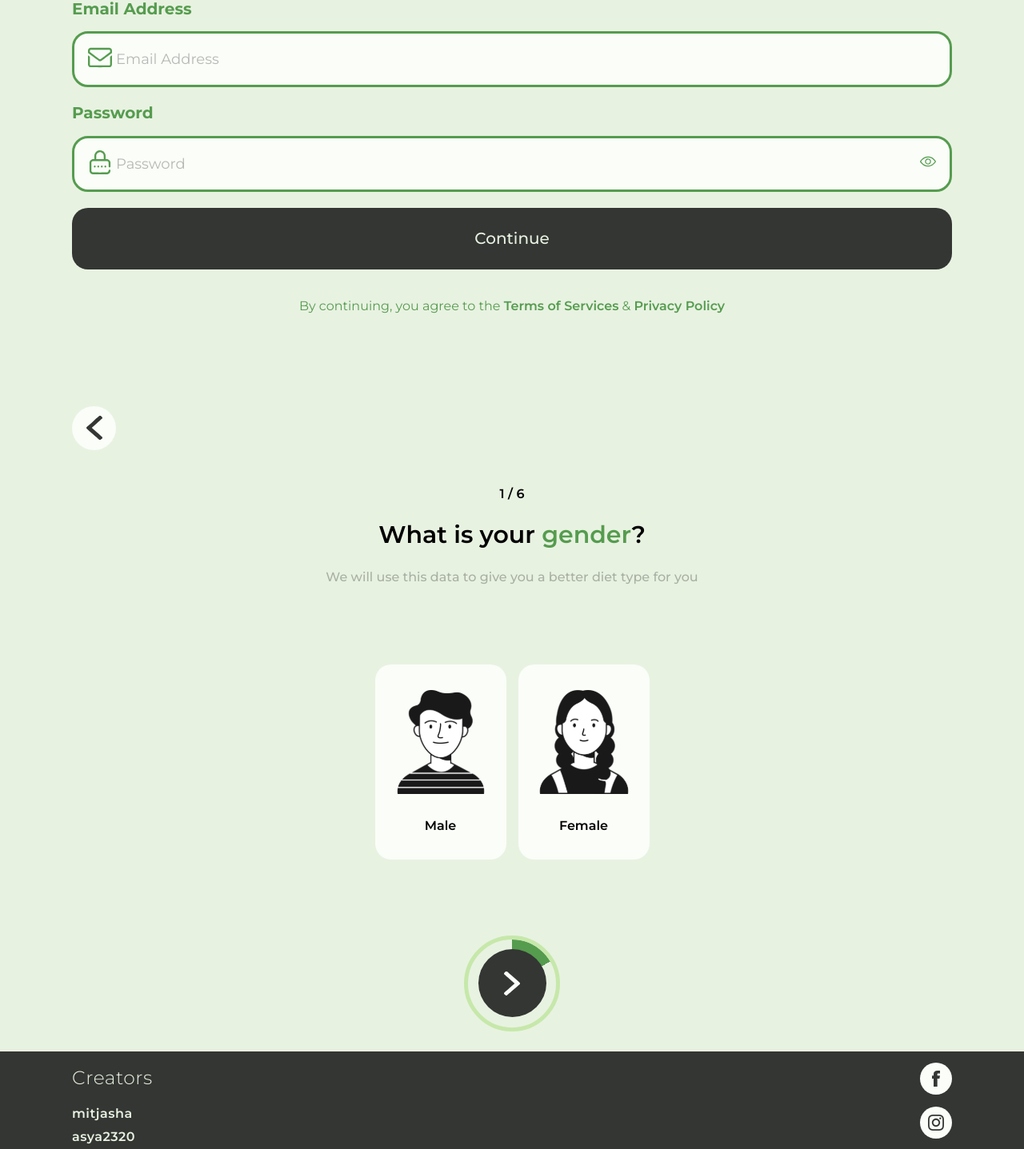
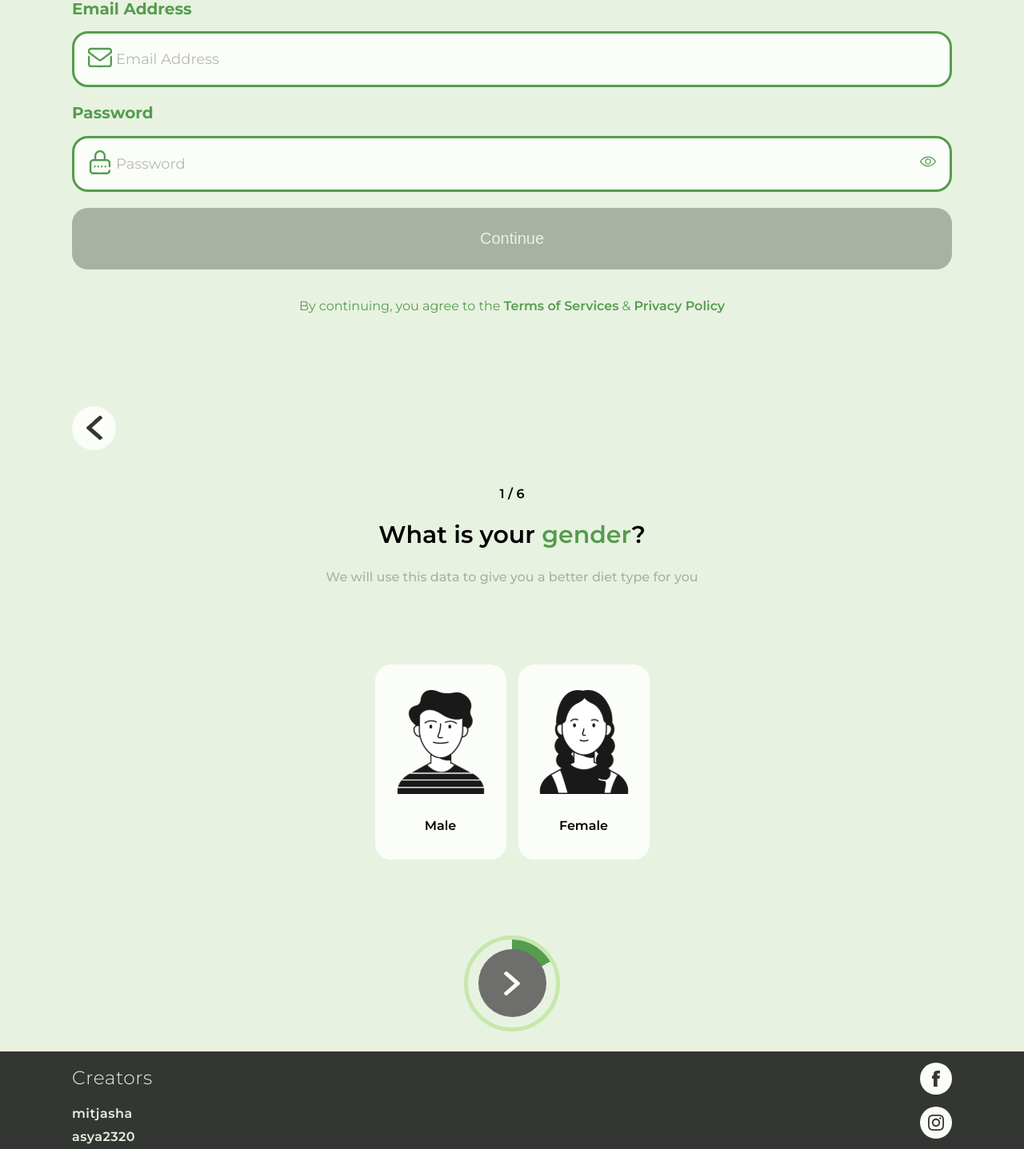
Before and after one commit to mitjasha/avocado, a React (Create React App) app: page / in a window 1280 px wide. Shown: the part 462-1899 px from the top of the page at 80% size. Built offline with nearby package versions, Linux system fonts and the light colour scheme.

Commit message:
feat: add disabled state to btns

```diff
--- a/src/components/Buttons/NextRegButton/NextRegButton.scss
+++ b/src/components/Buttons/NextRegButton/NextRegButton.scss
@@ -32,6 +32,8 @@
   border-radius: 50%;
   justify-content: center;
   align-items: center;
+  cursor: pointer;
+  border: none;
 
   &-icon {
     background: url(../../../assets//svg/arrow-light.svg) no-repeat;
@@ -42,5 +44,12 @@
 
   &:hover {
     transform: scale(1.1);
+    transition: 0.4s all ease;
+  }
+
+  &:disabled {
+    background-color: #6e6f6d;
+    cursor: default;
+    transform: scale(1);
   }
 }
--- a/src/components/Buttons/NextRegButton/NextRegButton.tsx
+++ b/src/components/Buttons/NextRegButton/NextRegButton.tsx
@@ -5,12 +5,14 @@ export interface NextRegButtonProps {
   to?: string;
   onClick?: () => void;
   degree: number;
+  disabled?: boolean;
 }
 
 const NextRegButton: React.FC<NextRegButtonProps> = ({
   to,
   onClick,
   degree,
+  disabled,
   ...attrs
 }) => {
   return (
@@ -21,9 +23,14 @@ const NextRegButton: React.FC<NextRegButtonProps> = ({
           backgroundImage: `linear-gradient(${degree}deg, transparent 50%, #e8f2e1 50%), linear-gradient(90deg, #e8f2e1 50%, transparent 50%)`,
         }}
       >
-        <a href="/" rel="noopener noreferrer" className="next-btn" {...attrs}>
+        <button
+          className="next-btn"
+          type="submit"
+          disabled={disabled}
+          {...attrs}
+        >
           <div className="next-btn-icon" />
-        </a>
+        </button>
       </div>
     </div>
   );
--- a/src/pages/RegistrationScreen/RegistrationScreen.scss
+++ b/src/pages/RegistrationScreen/RegistrationScreen.scss
@@ -82,12 +82,20 @@
   font-size: 20px;
   font-weight: 500;
   box-sizing: border-box;
+  cursor: pointer;
 
   &:hover {
     background-color: $bg-color;
     color: $dark-color;
     border: solid 3px $dark-color;
     transition: 0.4s all ease;
+  }
+
+  &:disabled {
+    background-color: rgba(52, 54, 51, 0.35);
+    border: none;
+    color: $bg-color;
+    cursor: default;
   }
 }
 
--- a/src/pages/RegistrationScreen/RegistrationScreen.tsx
+++ b/src/pages/RegistrationScreen/RegistrationScreen.tsx
@@ -3,7 +3,6 @@ import React from "react";
 import RegInput from "../../components/RegInput/RegInput";
 import hideIcon from "../../assets/svg/reg-hide.svg";
 import showIcon from "../../assets/svg/reg-show.svg";
-import Button from "../../components/Buttons/Button/Button";
 import BackButton from "../../components/Buttons/BackButton/BackButton";
 import NextRegButton from "../../components/Buttons/NextRegButton/NextRegButton";
 import maleIcon from "../../assets/svg/male.svg";
@@ -69,7 +68,9 @@ const RegistrationScreen: React.FC = () => {
             />
           </div>
         </div>
-        <Button className="continue-btn">Continue</Button>
+        <button type="submit" className="continue-btn" disabled>
+          Continue
+        </button>
         <p className="rights">
           By continuing, you agree to the <a href="/">Terms of Services</a> &{" "}
           <a href="/">Privacy Policy</a>
@@ -106,7 +107,7 @@ const RegistrationScreen: React.FC = () => {
             Female
           </label>
         </div>
-        <NextRegButton degree={150} />
+        <NextRegButton degree={150} disabled />
       </div>
     </div>
   );
```
